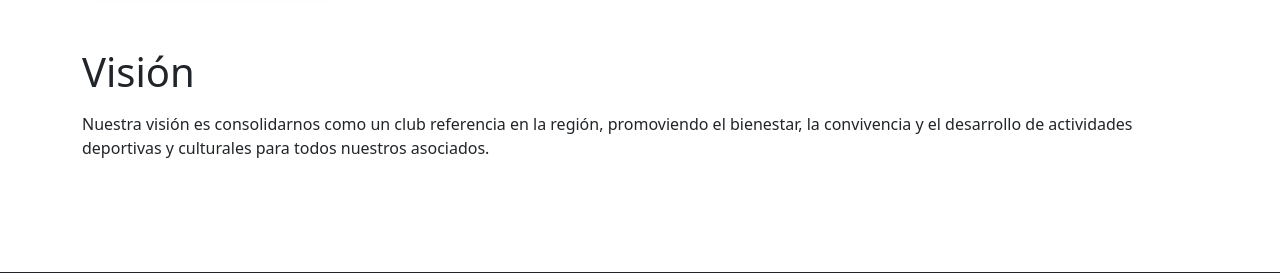
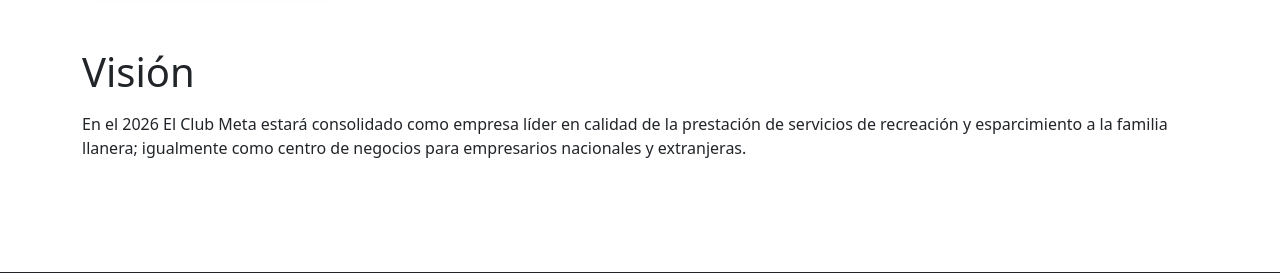
Before and after one commit to 444Pipe/clubmetaREPO, a Django app: page /bienvenidos/vision/ in a window 1280 px wide. Shown: the part 112-385 px from the top of the page. Run offline with Django 5.2, Linux system fonts and the light colour scheme; parts of the project's set-up code (start-up, migrations or seed data) failed here and were passed over.

Commit message:
Content: update Visión page text (2026 vision)

```diff
--- a/templates/vision.html
+++ b/templates/vision.html
@@ -3,6 +3,6 @@
 {% block content %}
 <div class="container py-5">
   <h1 class="mb-3">Visión</h1>
-  <p>Nuestra visión es consolidarnos como un club referencia en la región, promoviendo el bienestar, la convivencia y el desarrollo de actividades deportivas y culturales para todos nuestros asociados.</p>
+  <p>En el 2026 El Club Meta estará consolidado como empresa líder en calidad de la prestación de servicios de recreación y esparcimiento a la familia llanera; igualmente como centro de negocios para empresarios nacionales y extranjeras.</p>
 </div>
 {% endblock %}
```
